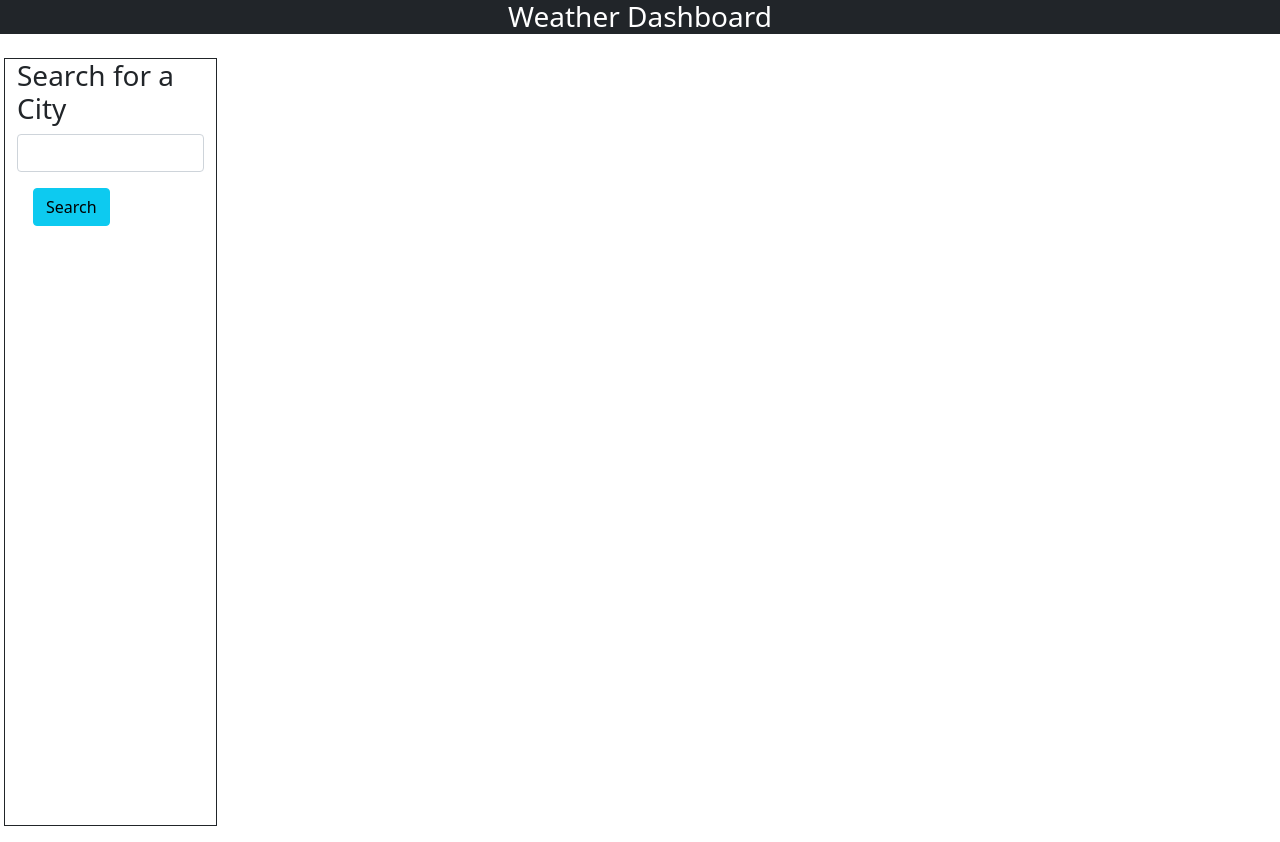
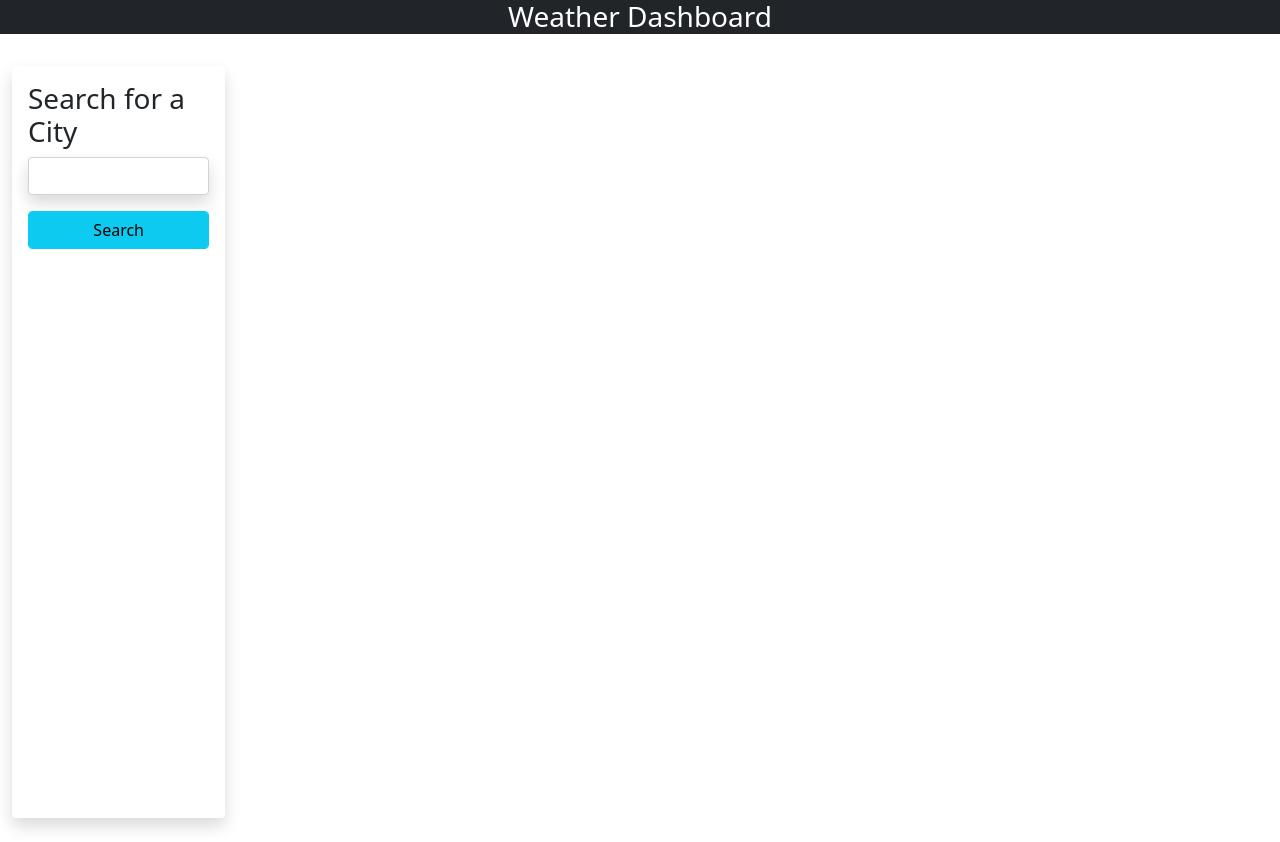
Before and after one commit to ekhay-hit/Weather-dashboard, a plain HTML site: page index.html in a window 1280 px wide. Drawn offline with nearby package versions, Linux system fonts and the light colour scheme.

Commit message:
updated the styling for search button, input area, and added shodow, also added the styling to today's weather div

```diff
--- a/assets/js/script.js
+++ b/assets/js/script.js
@@ -42,9 +42,6 @@ searchbtn.addEventListener("click", function () {
 
       console.log("I am here at Data");
       console.log(data);
-                                                                                                        console.log(data.city.name)
-                                                                                                        console.log("This is temp");
-                                                                                                        console.log(data.list[0].main.temp);
 
       let weather = {
         name: data.city.name,
@@ -83,7 +80,7 @@ searchbtn.addEventListener("click", function () {
       const secondDiv = document.createElement("div");
       secondDiv.setAttribute(
         "class",
-        "row h-25 bg-white border border-dark m-3"
+        "row h-25 bg-white shadow p-3 rounded m-3"
       );
       mainDiv.append(secondDiv);
 
--- a/index.html
+++ b/index.html
@@ -39,10 +39,10 @@
 
 <div  class=" main row vh-100 vw-100 d-flex ">
 
-        <div class="col-2 border border-dark m-3 ">
+        <div class="col-2 m-4 shadow p-3 bg-white rounded ">
             <h3>Search for a City</h3>
-            <input class="form-control" id="city"/>
-            <button id="search-btn" class="btn btn-info m-3 ">Search</button>
+            <input class="form-control shadow rounded" id="city"/>
+            <button id="search-btn" class="btn btn-info mt-3 form-control ">Search</button>
         </div>
 
         <!-- <div class="col-9 ">
```
